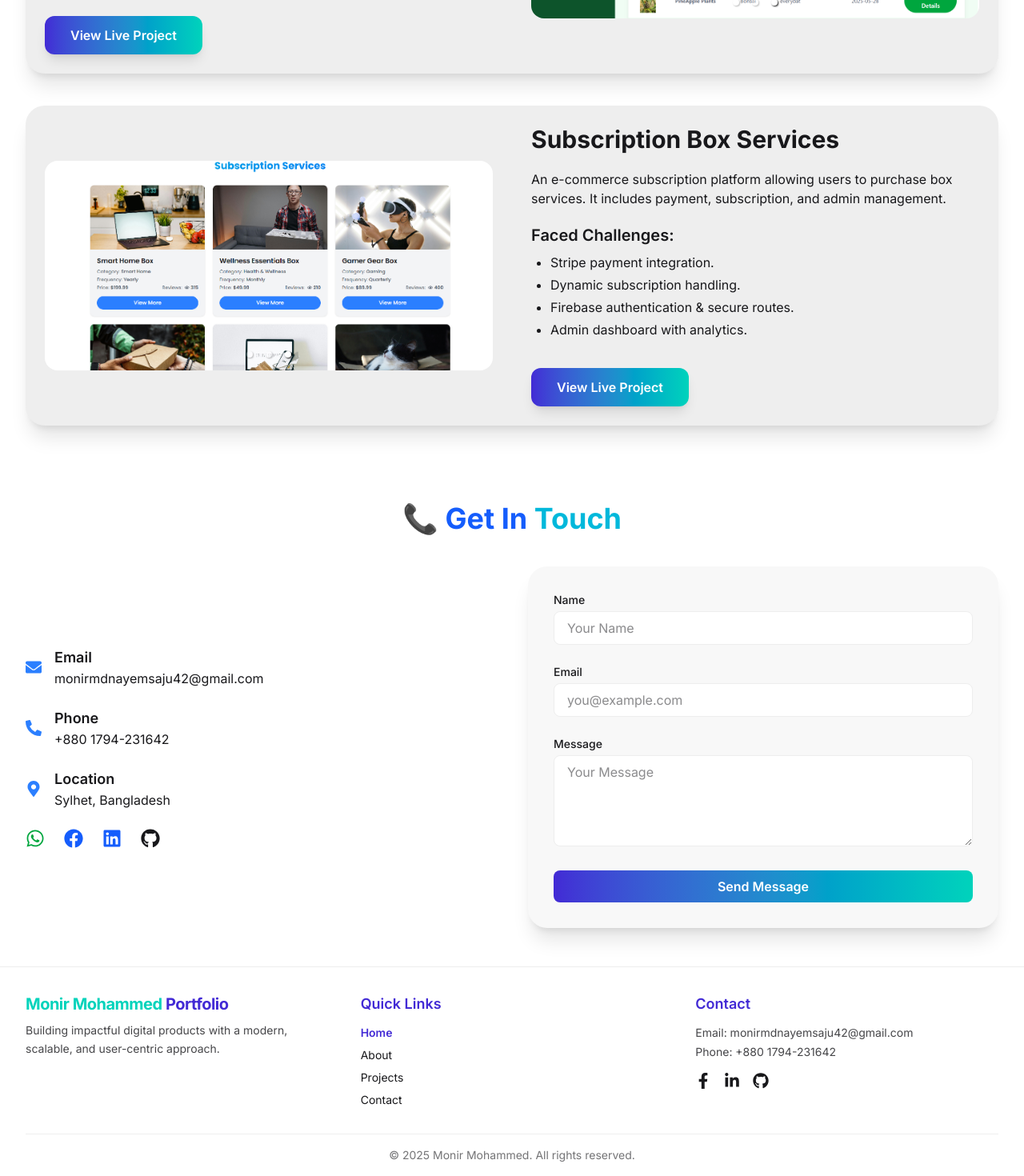
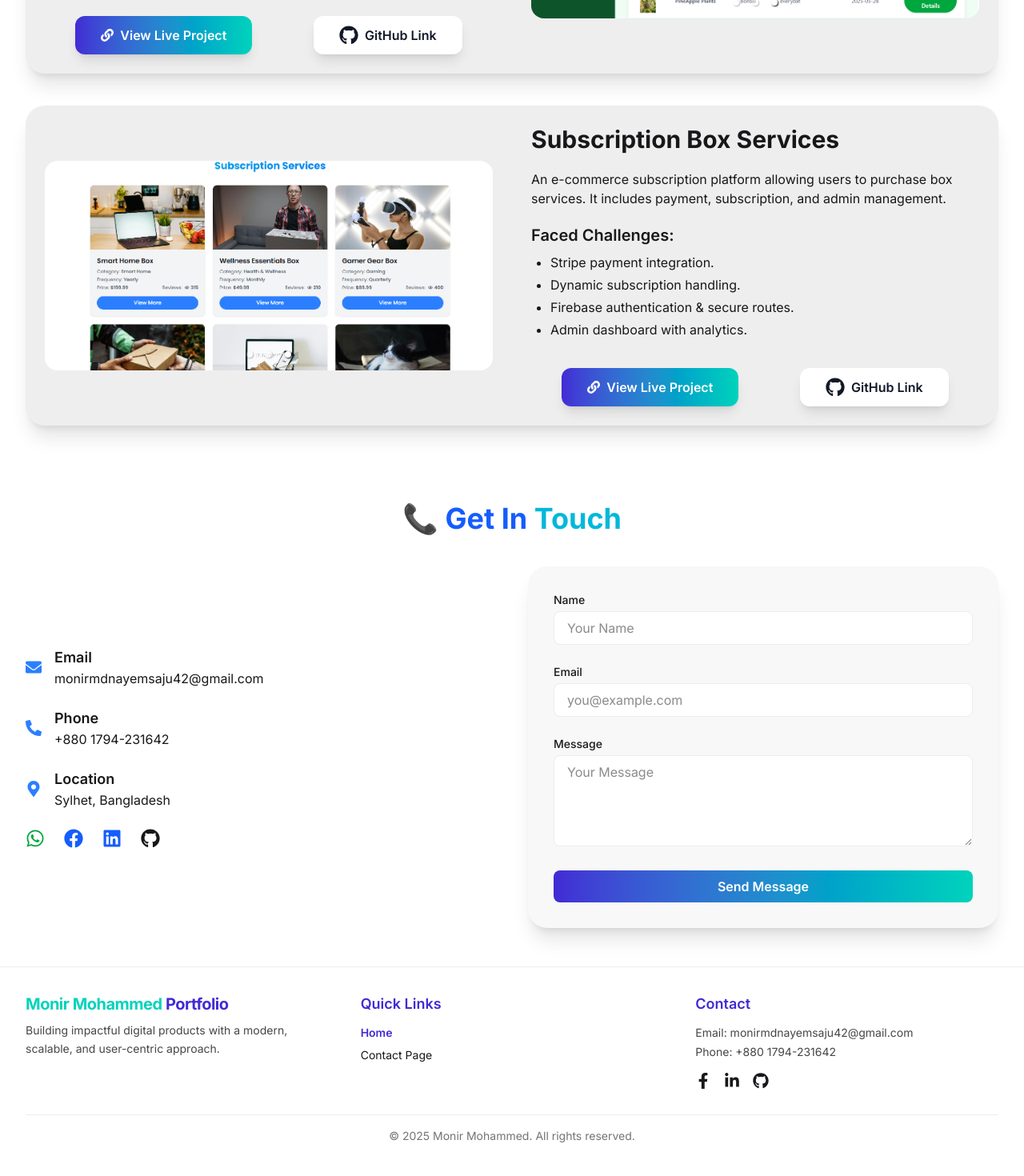
Before and after one commit to MonirMohammed1995/saju-portfolio, a React (Vite) app: page / in a window 1280 px wide. Shown: the part 5383-6853 px from the top of the page at 80% size. After the commit the page ends 6829 px from the top, so only its background shows below. Built offline with nearby package versions, Linux system fonts and the light colour scheme.

Commit message:
My portfolio Complated

```diff
--- a/src/Pages/ContactPage.jsx
+++ b/src/Pages/ContactPage.jsx
@@ -87,7 +87,7 @@ const ContactPage = () => {
           className="bg-white/10 dark:bg-black/20 backdrop-blur-md border border-white/20 dark:border-gray-800 rounded-3xl shadow-xl p-8"
         >
           <form
-            action="https://docs.google.com/forms/d/e/YOUR_GOOGLE_FORM_ID/formResponse"
+            action="https://docs.google.com/forms/u/0/d/e/1FAIpQLSdHLHNkl0EA7nVQgJD_1QC2I-LQ5hQRmmbWxJP4L1bBaDOO3A/formResponse"
             method="POST"
             target="_blank"
             className="space-y-6"
--- a/src/Routes/Router.jsx
+++ b/src/Routes/Router.jsx
@@ -16,7 +16,7 @@ export const router = createBrowserRouter([
         Component:Home,
       },
       {
-        path:'contact-page',
+        path:'/contact-page',
         Component:ContactPage
       }
     ]
--- a/src/components/Footer.jsx
+++ b/src/components/Footer.jsx
@@ -1,5 +1,5 @@
 import React from 'react';
-import { NavLink } from 'react-router-dom';
+import { Link, NavLink } from 'react-router-dom';
 import { FaFacebookF, FaGithub, FaLinkedinIn, FaTwitter } from 'react-icons/fa';
 
 const Footer = () => {
@@ -31,13 +31,7 @@ const Footer = () => {
                 <NavLink to="/" className={navLinkStyle}>Home</NavLink>
               </li>
               <li>
-                <NavLink to="/about" className={navLinkStyle}>About</NavLink>
-              </li>
-              <li>
-                <NavLink to="/projects" className={navLinkStyle}>Projects</NavLink>
-              </li>
-              <li>
-                <NavLink to="/contacts" className={navLinkStyle}>Contact</NavLink>
+                <NavLink to="/contact-page" className={navLinkStyle}>Contact Page</NavLink>
               </li>
             </ul>
           </div>
--- a/src/components/ProjectPreview.jsx
+++ b/src/components/ProjectPreview.jsx
@@ -1,4 +1,4 @@
-import { FaLink } from "react-icons/fa";
+import { FaGithub, FaLink } from "react-icons/fa";
 import { Carousel } from "react-responsive-carousel";
 import "react-responsive-carousel/lib/styles/carousel.min.css";
 import tutor1 from '../assets/images/tutor-booking1.png'
@@ -28,6 +28,7 @@ const projects = [
       `${tutor3}`,
     ],
     link: "https://onlinetutor-booking-system.netlify.app/",
+    link1: "https://github.com/MonirMohammed1995/assignment-11"
   },
   {
     title: "Plant Care Tracker",
@@ -45,6 +46,7 @@ const projects = [
       `${tracker3}`,
     ],
     link: "https://assignment10-polished-plantcare.netlify.app/",
+    link1: "https://github.com/MonirMohammed1995/assignment10-polished-client"
   },
   {
     title: "Subscription Box Services",
@@ -62,6 +64,7 @@ const projects = [
       `${subscrive3}`,
     ],
     link: "https://subscriptionbox-a9-catlilly.netlify.app/",
+    link1: "https://github.com/MonirMohammed1995/assignment-10"
   },
 ];
 
@@ -121,14 +124,24 @@ const ProjectPreview = () => {
                 </ul>
               </div>
 
-              <a
+              <div className="flex justify-around">
+                <a
                 href={project.link}
                 target="_blank"
                 rel="noopener noreferrer"
-                className="inline-block mt-4 rounded-xl px-8 py-3 bg-gradient-to-r from-primary to-accent text-white font-semibold shadow-lg hover:scale-105 hover:shadow-xl transition-transform duration-300 ease-in-out"
+                className="flex justify-center items-center gap-2 mt-4 rounded-xl px-8 py-3 bg-gradient-to-r from-primary to-accent text-white font-semibold shadow-lg hover:scale-105 hover:shadow-xl transition-transform duration-300 ease-in-out"
               >
-                 View Live Project
+                <FaLink /> View Live Project
               </a>
+              <a
+                href={project.link1}
+                target="_blank"
+                rel="noopener noreferrer"
+                className="flex justify-center items-center gap-2 mt-4 rounded-xl px-8 py-3 bg-white text-gray-900 font-semibold shadow-lg hover:scale-105 hover:shadow-xl transition-transform duration-300 ease-in-out"
+              >
+               <FaGithub className="text-2xl"/>  GitHub Link
+              </a>
+              </div>
             </div>
           </div>
         ))}
```
